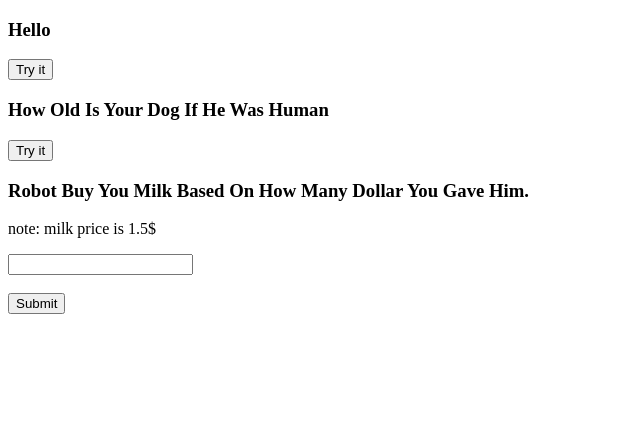
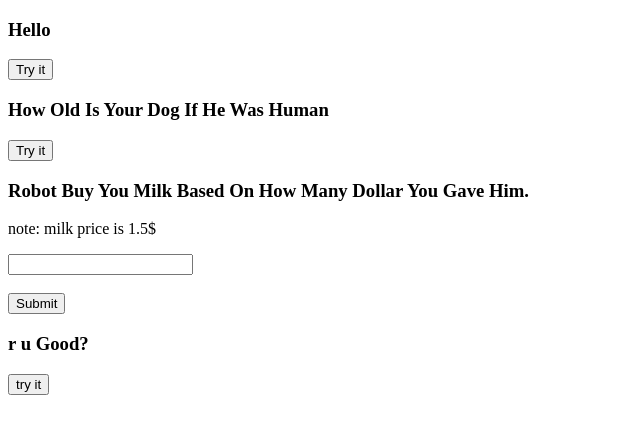
Before and after one commit to alifadelmahdi/js-programs, a plain HTML site: page index.html in a window 1280 px wide. Shown: the whole page, without its empty margins (0-640 px from the left). Drawn offline with Linux system fonts and the light colour scheme.

Commit message:
Add files via upload

```diff
--- a/index.html
+++ b/index.html
@@ -28,7 +28,9 @@
     <br> <br>
     <input type="submit" onclick="getMilk(document.getElementById('money').value)">
 
-
+    <!-- Good test -->
+    <h3>r u Good?</h3>
+    <button onclick="goodMembers()">try it</button>
 
 
 
--- a/js/index.js
+++ b/js/index.js
@@ -78,3 +78,21 @@ function alerts(money, cost) {
     var remain = money % 1.5
     alert("You Have Bought " + milks + ", And Here Is Your " + remain + "$ remaining")
 }
+
+// are u good?
+function goodMembers() {
+    var good = ["salah", "aryan", "ksy"]
+    var name = prompt("what is your name")
+
+
+        if (name =="rahman" || name == "hameed") {
+        alert("your sister pussy")
+    } else{
+        if (good.includes(name)){
+            alert("3er beak")
+        } else{
+            alert("wly")
+        }
+    }
+
+}
```
